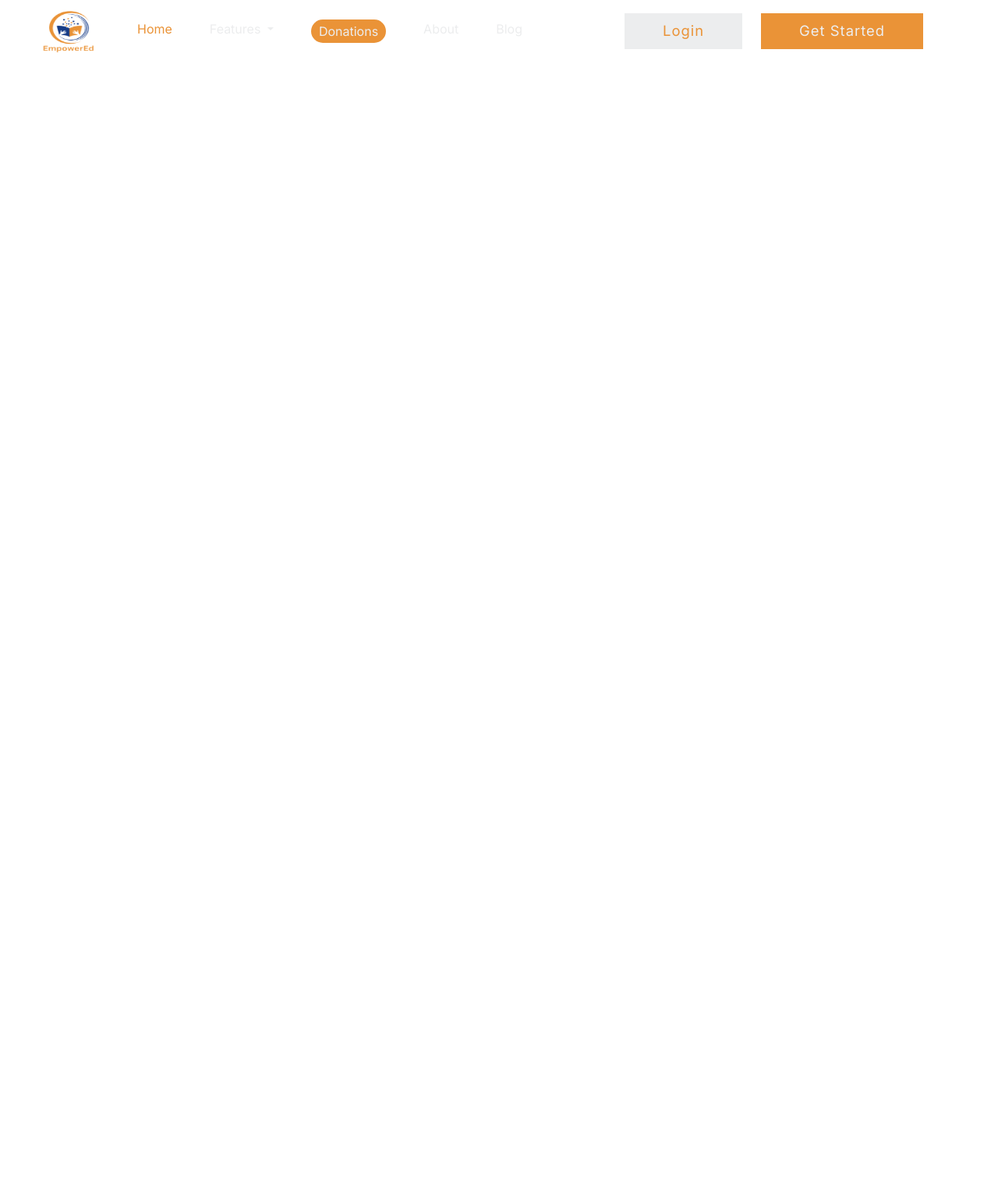
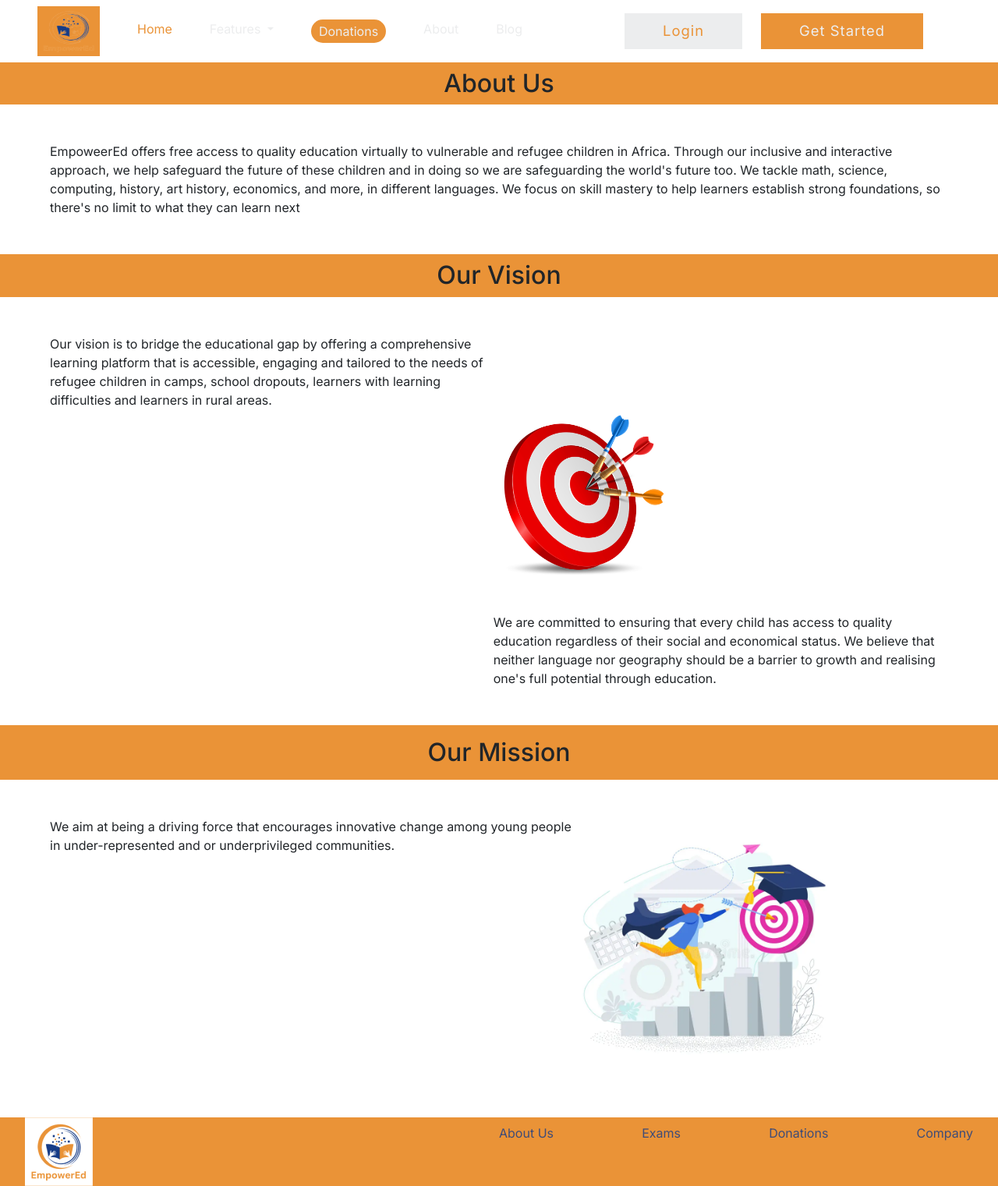
Before and after one commit to kawairish/hackathon2-project, a plain HTML site: page html/about.html in a window 1280 px wide. Shown: the whole page at 78% size. Before the commit the page ends 800 px from the top, so only its background shows below. Drawn offline with nearby package versions, Linux system fonts and the light colour scheme.

Commit message:
completed about page

```diff
--- a/css/about.css
+++ b/css/about.css
@@ -0,0 +1,104 @@
+@import url('https://fonts.googleapis.com/css2?family=Inter:wght@100;200;300;400;500;600;700;800;900&display=swap');
+*{
+    margin: 0 !important;
+    padding: 0 !important;
+    box-sizing: border-box;
+    font-family: 'Inter', sans-serif;
+    .mySlides {display: none;}
+    /* img {vertical-align: middle;} */
+}
+:root{
+    --primary: #EA9337;
+    --secondary:#25282D ;
+    --text:#ECEDEE;
+    --bg: #444851;
+}
+a{
+    text-decoration: none;
+    color: var(--text);
+}
+li{
+    list-style: none;
+}
+
+span{
+    color: var(--primary);
+}
+
+.navbar{
+    background-color:#FDF4EB;
+}
+.navbar-brand img{
+    width: 5rem;
+    height: 4rem;
+    flex-shrink: 0;
+}
+#first-link{
+    color: var(--primary)
+}
+#nav-link2{
+    background-color: var(--primary);
+    padding: 3px 10px !important;
+    border-radius: 3rem;
+}
+.navbar-nav li a{
+    color: black;
+}
+.btn{
+    border-radius: 0;
+    border: 1px solid transparent;
+    transition:.3s ease all;
+    padding: 0.75rem 2.4rem;
+    text-transform: capitalize;
+    font-size: 1.15rem;
+    letter-spacing: 1px;
+}
+.btn-1{
+    background-color: var(--text);
+    color: var(--primary);
+}
+.btn-1:hover{
+    background-color: var(--primary);
+    color: var(--text)
+}
+.btn-2{
+    background-color: var(--primary);
+    color: #ECEDEE;
+}
+.btn-2:hover{
+    color: var(--primary);
+}
+
+main{
+    margin-top: 5rem !important;
+}
+h2{
+    background-color: var(--primary);
+}
+.sec-1 .top{
+    width: 90%;
+    margin-inline: auto !important;
+}
+.sec-2-top{
+    width: 90%;
+    margin-inline: auto !important;
+}
+.sec-2-img img{
+    width: 40%;
+}
+.sec-3 .bottom{
+    width: 90%;
+    margin-inline: auto !important;
+}
+.sec-3 img{
+    width: 70%;
+}
+
+footer , a{
+    background-color: var(--primary);
+    color: #153B87CC;
+}
+.footer{
+    width: 95%;
+    margin-inline: auto !important;
+}
--- a/html/about.html
+++ b/html/about.html
@@ -6,7 +6,6 @@
     <link rel="shortcut icon" href="../images/logo-top.png">
     <link rel="stylesheet" href="https://cdnjs.cloudflare.com/ajax/libs/font-awesome/6.4.0/css/all.min.css">
     <link href="https://cdn.jsdelivr.net/npm/bootstrap@5.3.1/dist/css/bootstrap.min.css" rel="stylesheet" integrity="sha384-4bw+/aepP/YC94hEpVNVgiZdgIC5+VKNBQNGCHeKRQN+PtmoHDEXuppvnDJzQIu9" crossorigin="anonymous">
-    <link rel="stylesheet" href="../css/index.css/header.css">
     <link rel="stylesheet" href="../css/about.css">
     <title>EmpowerEd</title>
 </head>
@@ -23,7 +22,7 @@
                 <div class="collapse navbar-collapse" id="navbarTogglerDemo02">
                     <ul class="navbar-nav me-auto mb-2 mb-lg-0 gap-5">
                         <li class="nav-item">
-                            <a class="nav-link active bg-transparent" id="first-link" aria-current="page" href="#">Home</a>
+                            <a class="nav-link active bg-transparent" id="first-link" aria-current="page" href="../index.html">Home</a>
                         </li>
                         <li class="nav-item dropdown">
                             <a class="nav-link dropdown-toggle" href="#" role="button" data-bs-toggle="dropdown" aria-expanded="false" id="nav-link1">
@@ -59,9 +58,61 @@
     </header>
 
     <main>
+        <section class="sec-1">
+            <h2 class="text-center py-2">About Us</h2>
+            <div class="top py-5">
+                <p>
+                    EmpoweerEd offers free access to quality education virtually to vulnerable and refugee children in Africa. Through our inclusive and interactive approach, we help safeguard the future of these children and in doing so we are safeguarding the world's future too. We tackle math, science, computing, history, art history, economics, and more, in different languages. We focus on skill mastery to help learners establish strong foundations, so there's no limit to what they can learn next
+                </p>
+            </div>
+        </section>
 
+        <!-- section 2 -->
+        <section class="sec-2">
+            <h2 class="text-center py-2">Our Vision</h2>
+            <div class="sec-2-top d-flex my-5">
+                <p class="me-auto">
+                    Our vision is to bridge the educational gap by offering a comprehensive learning platform that is accessible, engaging and tailored to the needs of refugee children in camps, school dropouts, learners with learning difficulties and learners in rural areas.
+                </p>
+                <div class="sec-2-img mt-5 pt-5">
+                    <img src="../images/about1.png" alt="" class="mb-5">
+                    <p class="">
+                        We are committed to ensuring that every child has access to quality education regardless of their social and economical status. We believe that neither language nor geography should be a barrier to growth and realising one's full potential through education.
+                    </p>
+                </div>
+            </div>
+
+
+        </section>
+
+        <!-- section 3 -->
+        <section class="sec-3">
+            <h2 class="text-center py-3">Our Mission</h2>
+            <div class="bottom d-flex my-5">
+                <p>
+                    We aim at being a driving force that encourages innovative change among young people in under-represented and or underprivileged communities.
+                </p>
+                <div class="bottom-img">
+                    <img src="../images/about-img-2.webp" alt="">
+                </div>
+            </div>
+        </section>
     </main>
 
+    <!-- footer section -->
+    <footer>
+        <div class="footer row row-cols-md-2">
+            <div class="footer-img">
+                <img src="../images/logo-empower-ed-1.png" alt="">
+            </div>
+            <ul class="d-flex justify-content-between align-items-center mb-5">
+                <li><a href="">About Us</a></li>
+                <li><a href="">Exams</a></li>
+                <li><a href="">Donations</a></li>
+                <li><a href="">Company</a></li>
+            </ul>
+        </div>
+    </footer>
 
     <script src="https://cdn.jsdelivr.net/npm/bootstrap@5.3.1/dist/js/bootstrap.bundle.min.js" integrity="sha384-HwwvtgBNo3bZJJLYd8oVXjrBZt8cqVSpeBNS5n7C8IVInixGAoxmnlMuBnhbgrkm" crossorigin="anonymous"></script>
     <script src="../app.js"></script>
```
Also changed, not shown: images/about-img-2.webp (added).
